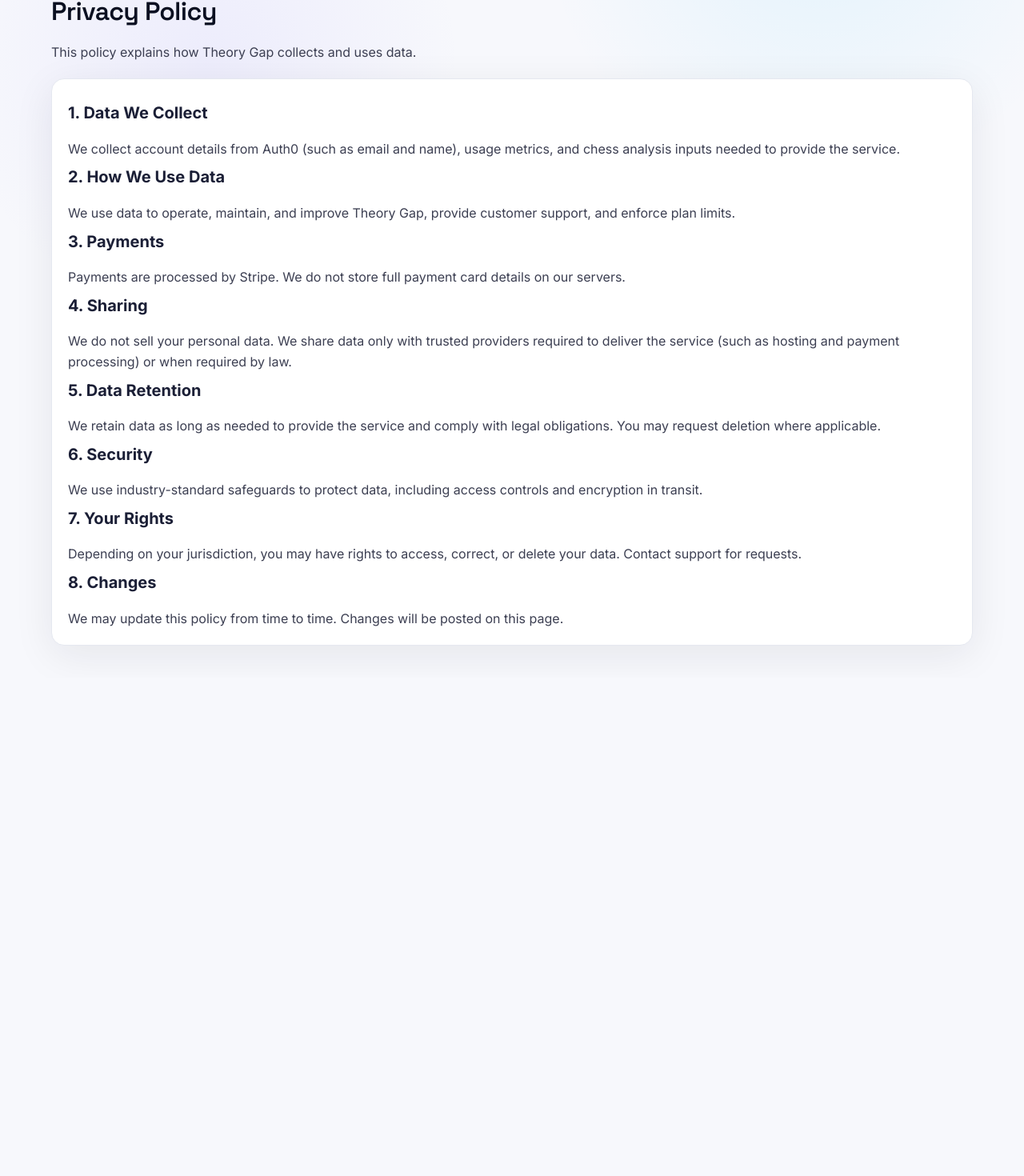
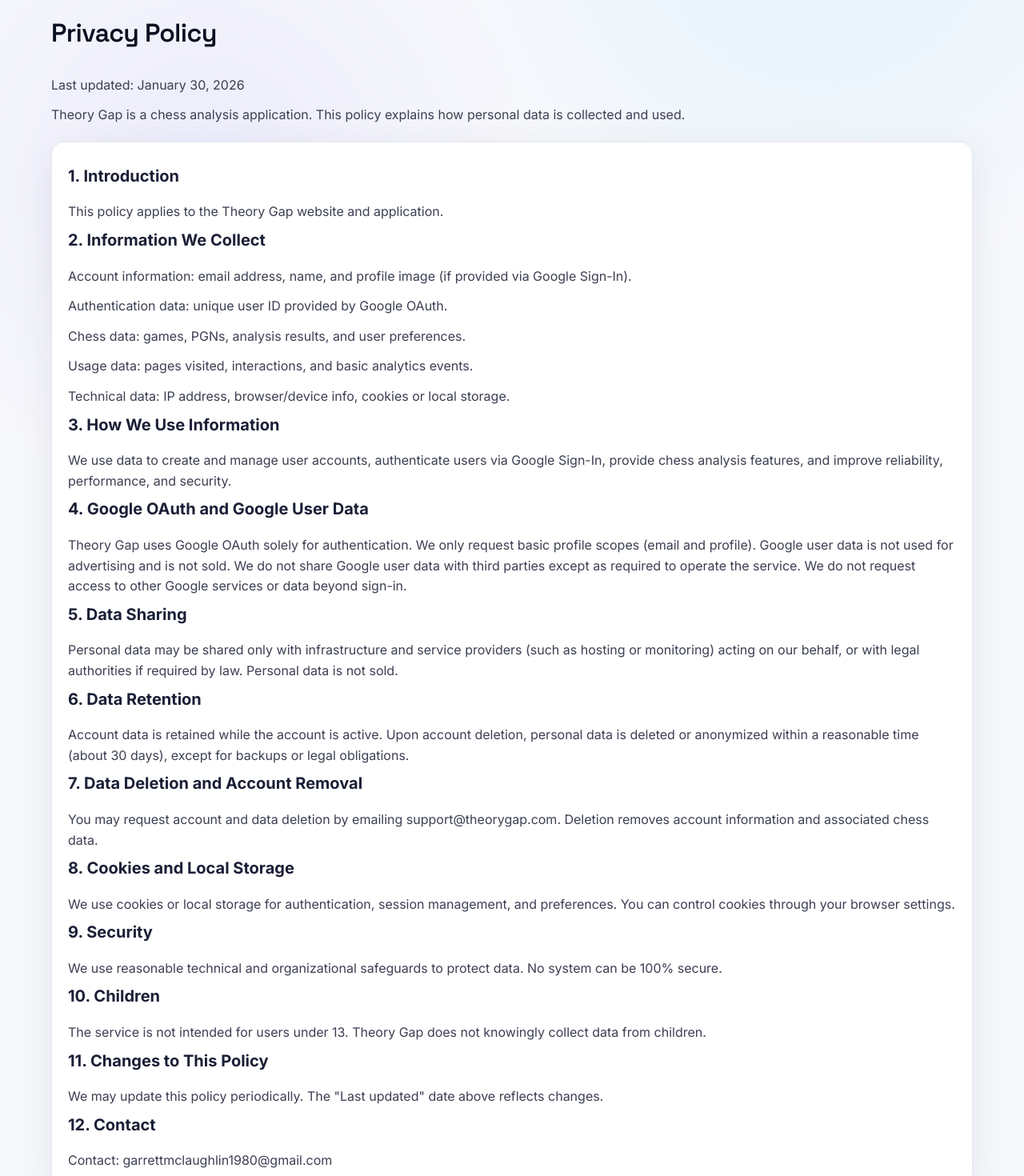
Before and after one commit to MrGarrett45/find-errors-chess, a React (Vite) app in the folder frontend/: page /privacy in a window 1280 px wide. Shown: the part 113-1583 px from the top of the page at 80% size. Before the commit the page ends 960 px from the top, so only its background shows below. Built offline with nearby package versions, Linux system fonts and the light colour scheme; no server answers.

Commit message:
more privacy page changes

```diff
--- a/frontend/src/App.tsx
+++ b/frontend/src/App.tsx
@@ -108,8 +108,8 @@
             <LoginButton />
           </div>
           <div className="auth-links">
-            <a href="/terms.html">Terms</a>
-            <a href="/privacy.html">Privacy</a>
+            <a href="/terms">Terms</a>
+            <a href="/privacy">Privacy</a>
           </div>
         </section>
       </main>
--- a/frontend/src/pages/PrivacyPage.tsx
+++ b/frontend/src/pages/PrivacyPage.tsx
@@ -4,62 +4,103 @@
       <section className="hero">
         <div>
           <div className="badge">Legal</div>
-          <div className="headline">Privacy Policy</div>
+          <h1 className="headline">Privacy Policy</h1>
+          <p className="summary">Last updated: January 30, 2026</p>
           <p className="summary">
-            This policy explains how Theory Gap collects and uses data.
+            Theory Gap is a chess analysis application. This policy explains how
+            personal data is collected and used.
           </p>
         </div>
       </section>
 
       <section className="panel" style={{ marginTop: 20 }}>
-        <h2 className="engine-panel__title">1. Data We Collect</h2>
+        <h2 className="engine-panel__title">1. Introduction</h2>
         <p className="summary">
-          We collect account details from Auth0 (such as email and name), usage
-          metrics, and chess analysis inputs needed to provide the service.
+          This policy applies to the Theory Gap website and application.
         </p>
 
-        <h2 className="engine-panel__title">2. How We Use Data</h2>
+        <h2 className="engine-panel__title">2. Information We Collect</h2>
         <p className="summary">
-          We use data to operate, maintain, and improve Theory Gap, provide
-          customer support, and enforce plan limits.
+          Account information: email address, name, and profile image (if
+          provided via Google Sign-In).
+        </p>
+        <p className="summary">
+          Authentication data: unique user ID provided by Google OAuth.
+        </p>
+        <p className="summary">
+          Chess data: games, PGNs, analysis results, and user preferences.
+        </p>
+        <p className="summary">
+          Usage data: pages visited, interactions, and basic analytics events.
+        </p>
+        <p className="summary">
+          Technical data: IP address, browser/device info, cookies or local
+          storage.
         </p>
 
-        <h2 className="engine-panel__title">3. Payments</h2>
+        <h2 className="engine-panel__title">3. How We Use Information</h2>
         <p className="summary">
-          Payments are processed by Stripe. We do not store full payment card
-          details on our servers.
+          We use data to create and manage user accounts, authenticate users via
+          Google Sign-In, provide chess analysis features, and improve
+          reliability, performance, and security.
         </p>
 
-        <h2 className="engine-panel__title">4. Sharing</h2>
+        <h2 className="engine-panel__title">4. Google OAuth and Google User Data</h2>
         <p className="summary">
-          We do not sell your personal data. We share data only with trusted
-          providers required to deliver the service (such as hosting and payment
-          processing) or when required by law.
+          Theory Gap uses Google OAuth solely for authentication. We only request
+          basic profile scopes (email and profile). Google user data is not used
+          for advertising and is not sold. We do not share Google user data with
+          third parties except as required to operate the service. We do not
+          request access to other Google services or data beyond sign-in.
         </p>
 
-        <h2 className="engine-panel__title">5. Data Retention</h2>
+        <h2 className="engine-panel__title">5. Data Sharing</h2>
         <p className="summary">
-          We retain data as long as needed to provide the service and comply with
-          legal obligations. You may request deletion where applicable.
+          Personal data may be shared only with infrastructure and service
+          providers (such as hosting or monitoring) acting on our behalf, or with
+          legal authorities if required by law. Personal data is not sold.
         </p>
 
-        <h2 className="engine-panel__title">6. Security</h2>
+        <h2 className="engine-panel__title">6. Data Retention</h2>
         <p className="summary">
-          We use industry-standard safeguards to protect data, including access
-          controls and encryption in transit.
+          Account data is retained while the account is active. Upon account
+          deletion, personal data is deleted or anonymized within a reasonable
+          time (about 30 days), except for backups or legal obligations.
         </p>
 
-        <h2 className="engine-panel__title">7. Your Rights</h2>
+        <h2 className="engine-panel__title">7. Data Deletion and Account Removal</h2>
         <p className="summary">
-          Depending on your jurisdiction, you may have rights to access, correct,
-          or delete your data. Contact support for requests.
+          You may request account and data deletion by emailing
+          support@theorygap.com. Deletion removes account information and
+          associated chess data.
         </p>
 
-        <h2 className="engine-panel__title">8. Changes</h2>
+        <h2 className="engine-panel__title">8. Cookies and Local Storage</h2>
         <p className="summary">
-          We may update this policy from time to time. Changes will be posted on
-          this page.
+          We use cookies or local storage for authentication, session management,
+          and preferences. You can control cookies through your browser settings.
         </p>
+
+        <h2 className="engine-panel__title">9. Security</h2>
+        <p className="summary">
+          We use reasonable technical and organizational safeguards to protect
+          data. No system can be 100% secure.
+        </p>
+
+        <h2 className="engine-panel__title">10. Children</h2>
+        <p className="summary">
+          The service is not intended for users under 13. Theory Gap does not
+          knowingly collect data from children.
+        </p>
+
+        <h2 className="engine-panel__title">11. Changes to This Policy</h2>
+        <p className="summary">
+          We may update this policy periodically. The "Last updated" date above
+          reflects changes.
+        </p>
+
+        <h2 className="engine-panel__title">12. Contact</h2>
+        <p className="summary">Contact: garrettmclaughlin1980@gmail.com</p>
       </section>
     </main>
   )
--- a/frontend/src/pages/TermsPage.tsx
+++ b/frontend/src/pages/TermsPage.tsx
@@ -4,61 +4,82 @@
       <section className="hero">
         <div>
           <div className="badge">Legal</div>
-          <div className="headline">Terms of Service</div>
+          <h1 className="headline">Terms of Service</h1>
+          <p className="summary">Last updated: January 30, 2026</p>
           <p className="summary">
-            These Terms govern your use of Theory Gap and related services.
+            By accessing or using Theory Gap, you agree to these Terms.
           </p>
         </div>
       </section>
 
       <section className="panel" style={{ marginTop: 20 }}>
-        <h2 className="engine-panel__title">1. Overview</h2>
+        <h2 className="engine-panel__title">1. Acceptance of Terms</h2>
         <p className="summary">
-          Theory Gap provides chess analysis tools, including opening analysis and
-          position review. By using the service you agree to these Terms.
+          By accessing or using Theory Gap, you agree to these terms.
         </p>
 
-        <h2 className="engine-panel__title">2. Eligibility and Accounts</h2>
+        <h2 className="engine-panel__title">2. Description of the Service</h2>
         <p className="summary">
-          You must have a valid Auth0-authenticated account to access authenticated
-          features. You are responsible for safeguarding your account and activity.
+          Theory Gap provides chess analysis tools and engine-based evaluation.
         </p>
 
-        <h2 className="engine-panel__title">3. Subscriptions and Billing</h2>
+        <h2 className="engine-panel__title">3. Accounts</h2>
         <p className="summary">
-          Pro subscriptions are billed monthly via Stripe. You can manage or cancel
-          your subscription in the customer portal. Cancellations take effect at
-          the end of the current billing period.
+          You are responsible for safeguarding your account. You must provide
+          accurate information and be at least 13 years old.
         </p>
 
-        <h2 className="engine-panel__title">4. Acceptable Use</h2>
+        <h2 className="engine-panel__title">4. User Content</h2>
         <p className="summary">
-          You agree not to abuse the service, interfere with its operation, or use
-          automated tooling to exceed plan limits. We may suspend accounts that
-          violate these Terms.
+          You may upload or generate chess games and analysis. You retain
+          ownership of your content and grant Theory Gap a limited license to
+          host, process, and display content solely to operate the service.
         </p>
 
-        <h2 className="engine-panel__title">5. Content and Data</h2>
+        <h2 className="engine-panel__title">5. Acceptable Use</h2>
         <p className="summary">
-          You retain ownership of your data. You grant us a limited license to
-          process your data to provide the service.
+          You may not engage in illegal, abusive, or harmful behavior. You may
+          not use excessive automated access, scraping, or reverse engineering.
+          Do not interfere with service operation or security.
         </p>
 
-        <h2 className="engine-panel__title">6. Availability and Changes</h2>
+        <h2 className="engine-panel__title">6. Third-Party Services</h2>
         <p className="summary">
-          We aim to keep the service reliable but do not guarantee uninterrupted
-          availability. We may update features or pricing with reasonable notice.
+          Google Sign-In is used for authentication. Third-party services are
+          governed by their own terms.
         </p>
 
         <h2 className="engine-panel__title">7. Disclaimers</h2>
         <p className="summary">
-          The service is provided "as is" without warranties. We are not liable for
-          indirect damages or losses arising from your use of the service.
+          The service is provided as is. Chess analysis is informational and not
+          guaranteed to be accurate.
         </p>
 
-        <h2 className="engine-panel__title">8. Contact</h2>
+        <h2 className="engine-panel__title">8. Limitation of Liability</h2>
         <p className="summary">
-          Questions about these Terms? Contact support via garrettmclaughlin1980@gmail.com
+          To the maximum extent permitted by law, we are not liable for indirect
+          or consequential damages.
+        </p>
+
+        <h2 className="engine-panel__title">9. Termination</h2>
+        <p className="summary">
+          Theory Gap may suspend or terminate accounts for violations. You may
+          stop using the service at any time and request deletion.
+        </p>
+
+        <h2 className="engine-panel__title">10. Changes to Terms</h2>
+        <p className="summary">
+          We may update these terms periodically.
+        </p>
+
+        <h2 className="engine-panel__title">11. Governing Law</h2>
+        <p className="summary">
+          These terms are governed by the laws of the State of New York, USA.
+        </p>
+
+        <h2 className="engine-panel__title">12. Contact</h2>
+        <p className="summary">
+          Contact: garrettmclaughlin1980@gmail.com
         </p>
       </section>
     </main>
```
